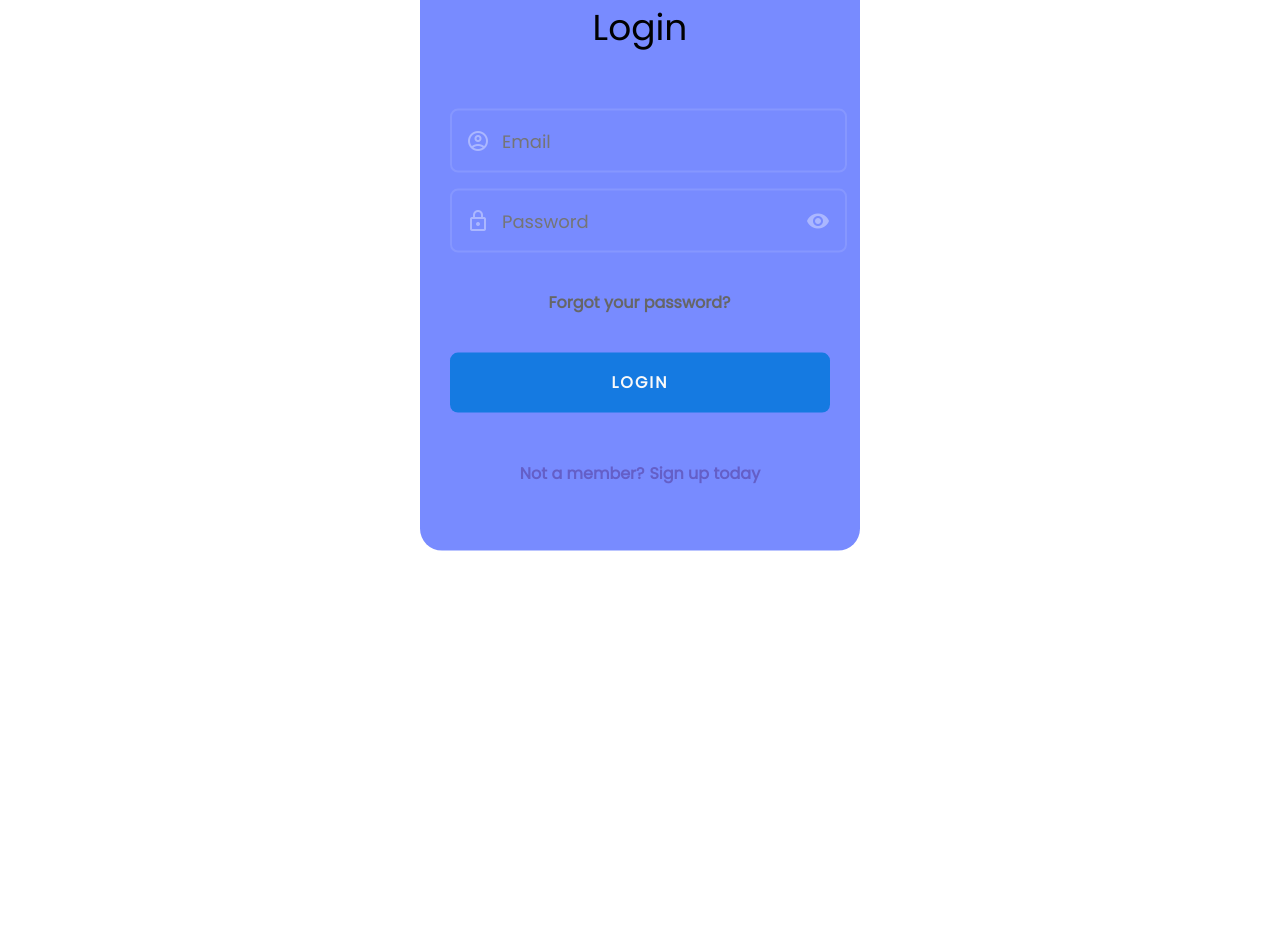
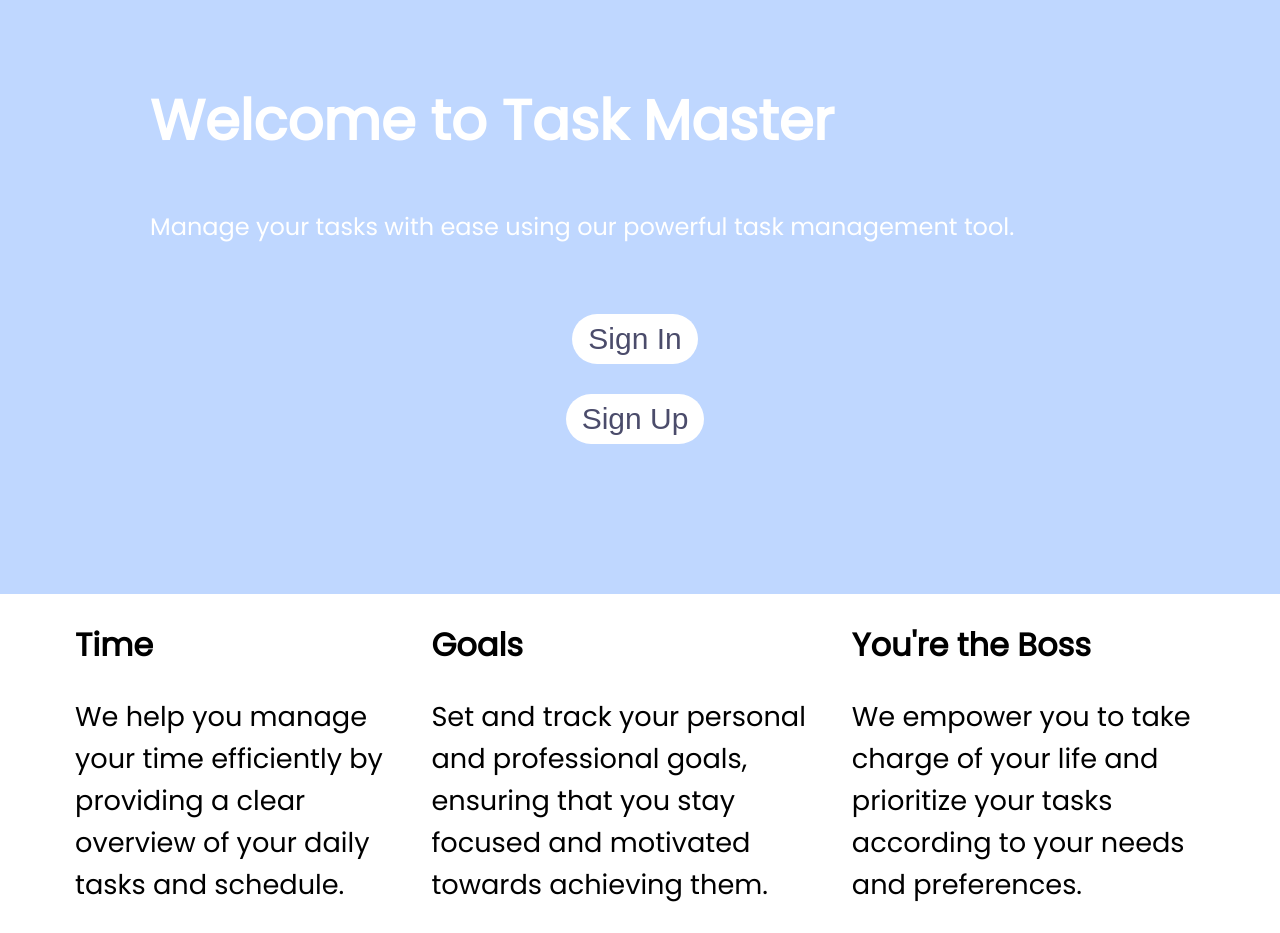
Before and after one commit to ismahaneyy/phase-4-project-taskmaster-app, a React (Create React App) app in the folder client/: page / in a window 1280 px wide. Shown: the part 160-1093 px from the top of the page. Before the commit the page ends 800 px from the top, so only its background shows below. Built offline with nearby package versions, Linux system fonts and the light colour scheme.

Commit message:
added landingpage

```diff
--- a/client/src/App.js
+++ b/client/src/App.js
@@ -7,13 +7,14 @@ import EmailEntryForm from './components/emailentry';
 import TokenEntryForm from './components/tokenentry';
 import NewPassWordEntry from './components/newpasswordentry';
 import Dashboard from "./components/dashboard";
+import Landingpage from './components/Landingpage';
 
 
 function App() {
   return (
     <div className="App">
       <Switch>
-        <Route exact path = "/">
+        <Route exact path = "/login">
            <Loginform/>
         </Route>
         <Route exact path = "/signup">
@@ -31,6 +32,9 @@ function App() {
         <Route exact path="/dashboard">
           <Dashboard/>
         </Route>
+        <Route exact path="/">
+          <Landingpage/>
+        </Route>
       </Switch>
 
     </div>
--- /dev/null
+++ b/client/src/components/Landingpage.js
@@ -0,0 +1,40 @@
+import "../styles/landingpage.css";
+
+import { NavLink } from "react-router-dom";
+
+
+function Landingpage() {
+  return (
+    <div className="App">
+      <nav className="navbar">
+        <h1 className="logo">Task Master</h1>
+      </nav>
+      <div className="landing-page">
+        <h2>Welcome to Task Master</h2>
+        <p>Manage your tasks with ease using our powerful task management tool. </p>
+        <div className="nav-buttons">
+          <NavLink to="/login"><button className="signin-button">Sign In</button></NavLink>
+          <NavLink to="/signup"><button className="signup-button">Sign Up</button></NavLink>
+        </div>
+      </div>
+      <div className="bottom-container">
+        <div className="middle-container">
+          <h2>Time</h2>
+          <p>We help you manage your time efficiently by providing a clear overview of your daily tasks and schedule.</p>
+        </div>
+        <div className="right-container">
+          <h2>Goals</h2>
+          <p>Set and track your personal and professional goals, ensuring that you stay focused and motivated towards achieving them.</p>
+        </div>
+        <div className="about-us-container">
+          <div className="about-us">
+            <h2>You're the Boss</h2>
+            <p>We empower you to take charge of your life and prioritize your tasks according to your needs and preferences.</p>
+          </div>
+        </div>
+      </div>
+    </div>
+  );
+}
+
+export default Landingpage;
--- a/client/src/components/signupform.js
+++ b/client/src/components/signupform.js
@@ -90,7 +90,7 @@ function Signup() {
   };
 
   if(isSignedUp){
-    return <Redirect exact to = "/" />;
+    return <Redirect exact to = "/login" />;
   }
 
   return (
@@ -151,7 +151,7 @@ function Signup() {
             handleSubmit()}} >SIGN UP</button>
           <h4>Already have an account?
           &nbsp;
-            <NavLink exact to="/">
+            <NavLink exact to="/login">
               Login
             </NavLink>
           </h4>
--- /dev/null
+++ b/client/src/styles/landingpage.css
@@ -0,0 +1,102 @@
+.navbar {
+    background-color: #788BFF;
+    display: flex;
+    justify-content: space-between;
+    align-items: center;
+    padding: 20px;
+    color: white;
+  }
+
+  .logo {
+    font-size: 2rem;
+    font-weight: bold;
+    margin: 0;
+  }
+
+  /* .nav-buttons {
+    display: flex;
+    align-items: center;
+  } */
+
+  .signup-button {
+    margin-right: 10px;
+    background-color: #4b4c6b;
+    border: none;
+    border-radius: 4px;
+    padding: 8px 16px;
+    color: white;
+    font-weight: bold;
+  }
+
+  .signin-button {
+    background-color: #f5f5f5;
+    border: none;
+    border-radius: 4px;
+    padding: 8px 16px;
+    color: #4b4c6b;
+    font-weight: bold;
+  }
+
+  .landing-page {
+    background-color: #BFD7FF;
+    color: white;
+    padding: 150px;
+    max-height: 50%;
+  }
+
+  .landing-page h2 {
+    font-size: 3.5rem;
+    margin-top: 0;
+  }
+
+  .landing-page p {
+    font-size: 1.5rem;
+    margin-bottom: 0;
+  }
+
+  .nav-buttons {
+    display: flex;
+    flex-direction: column;
+    align-items: center;
+    justify-content: center;
+    justify-items: auto;
+    margin-top: 40px;
+
+  }
+
+  .signup-button, .signin-button {
+    margin-top: 30px;
+    font-size: 30px;
+    margin-right: 10px;
+    font-weight: 500;
+    background-color: white;
+    color: #4b4c6b;
+    border-radius: 25px;
+  }
+
+
+
+
+  .bottom-container {
+    position: absolute;
+    margin-left: 75px;
+    bottom: 20;
+    left: 5;
+    width: 90%;
+    display: flex;
+    justify-content: space-between;
+  }
+
+  .bottom-container p {
+    font-size: 1.7rem;
+
+  }
+
+
+  .bottom-container h2 {
+    font-size: 2.0rem;
+
+  }
+  .bottom-container > * {
+    max-width: 450px;
+  }
```
Also changed, not shown: 2 other files (tests, documents, lock files or other folders).
